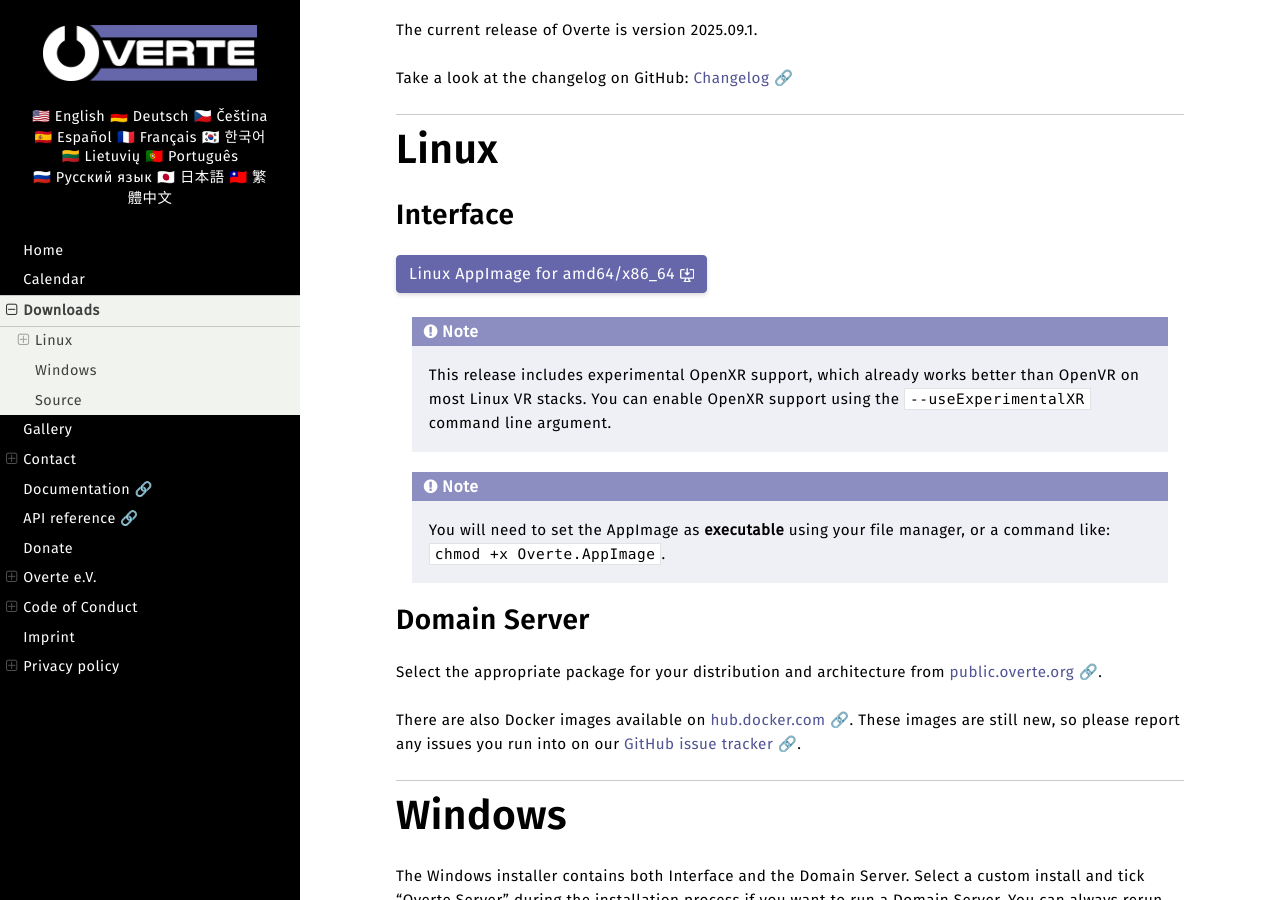
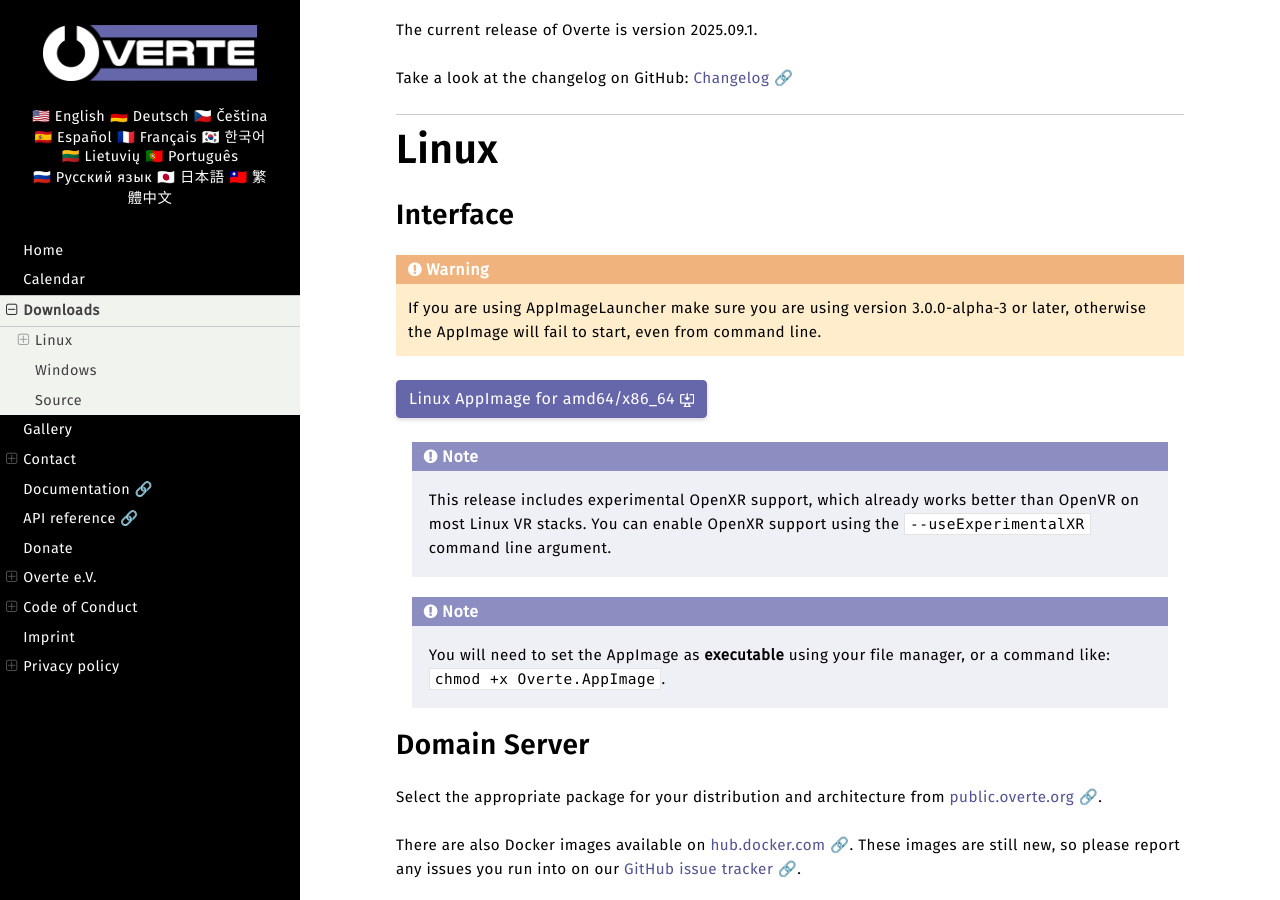
Before and after one commit to overte-org/overte-website-sphinx, a Sphinx documentation site: the page built from source/downloads.rst, in a window 1280 px wide and 900 px high, scrolled down 330 px. Built offline with Sphinx 7.4.7 and the Read the Docs theme 3.1.0, drawn with Linux system fonts in a browser that asks for light colours.

Commit message:
Add note about minimum required AppImageLauncher version.

```diff
--- a/source/downloads.rst
+++ b/source/downloads.rst
@@ -16,6 +16,10 @@
 *********
 Interface
 *********
+
+.. warning::
+
+    If you are using AppImageLauncher make sure you are using version 3.0.0-alpha-3 or later, otherwise the AppImage will fail to start, even from command line.
 
 .. button-link:: https://public.overte.org/build/overte/release/2025.09.1/Overte-2025.09.1-x86_64.AppImage
     :shadow:
```
